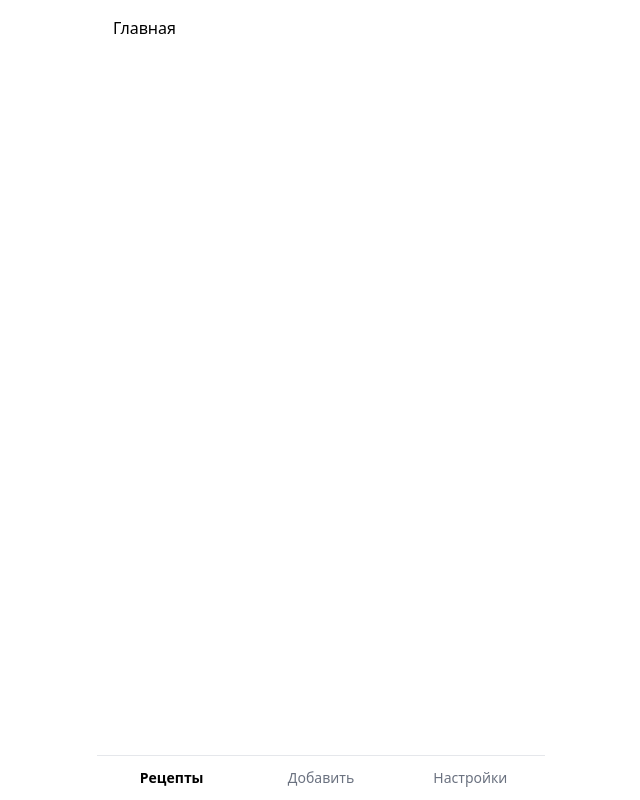
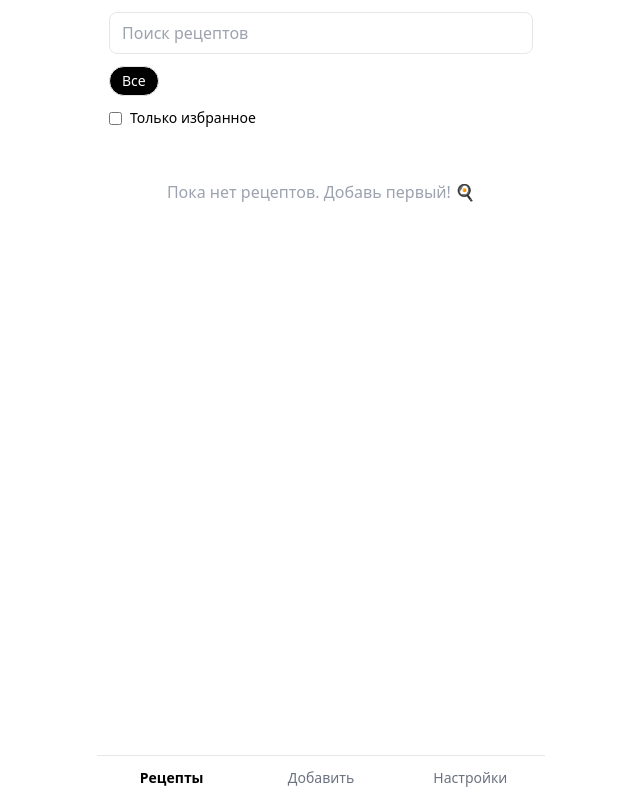
Before and after one commit to perprendiks/recipe-book, a React (Vite) app in the folder recipe-book/: page / in a window 1280 px wide. Shown: the whole page, without its empty margins (319-959 px from the left). Built offline with nearby package versions, Linux system fonts and the light colour scheme.

Commit message:
feat: главная — список, поиск, фильтры, избранное

```diff
--- a/recipe-book/src/pages/HomePage.tsx
+++ b/recipe-book/src/pages/HomePage.tsx
@@ -1,3 +1,48 @@
+import { useEffect, useMemo, useState } from 'react'
+import { getAllRecipes } from '../db/recipes'
+import { getCategories } from '../db/categories'
+import type { Recipe, Category } from '../db/types'
+import RecipeCard from '../components/RecipeCard'
+
 export default function HomePage() {
-  return <div className="p-4">Главная</div>
+  const [recipes, setRecipes] = useState<Recipe[]>([])
+  const [categories, setCategories] = useState<Category[]>([])
+  const [query, setQuery] = useState('')
+  const [cat, setCat] = useState<string>('')
+  const [favOnly, setFavOnly] = useState(false)
+
+  useEffect(() => {
+    getAllRecipes().then(setRecipes)
+    getCategories().then(setCategories)
+  }, [])
+
+  const filtered = useMemo(() => recipes.filter((r) =>
+    r.title.toLowerCase().includes(query.toLowerCase()) &&
+    (cat ? r.category === cat : true) &&
+    (favOnly ? r.isFavorite : true),
+  ), [recipes, query, cat, favOnly])
+
+  return (
+    <div className="p-3 flex flex-col gap-3">
+      <input
+        className="w-full border rounded-lg px-3 py-2"
+        placeholder="Поиск рецептов"
+        value={query}
+        onChange={(e) => setQuery(e.target.value)}
+      />
+      <div className="flex gap-2 overflow-x-auto">
+        <button onClick={() => setCat('')} className={`px-3 py-1 rounded-full border text-sm ${cat === '' ? 'bg-black text-white' : ''}`}>Все</button>
+        {categories.map((c) => (
+          <button key={c.id} onClick={() => setCat(c.name)} className={`px-3 py-1 rounded-full border text-sm whitespace-nowrap ${cat === c.name ? 'bg-black text-white' : ''}`}>{c.name}</button>
+        ))}
+      </div>
+      <label className="flex items-center gap-2 text-sm">
+        <input type="checkbox" checked={favOnly} onChange={(e) => setFavOnly(e.target.checked)} />
+        Только избранное
+      </label>
+      {filtered.length === 0
+        ? <p className="text-center text-gray-400 mt-10">Пока нет рецептов. Добавь первый! 🍳</p>
+        : <div className="grid grid-cols-2 gap-3">{filtered.map((r) => <RecipeCard key={r.id} recipe={r} />)}</div>}
+    </div>
+  )
 }
```
Also changed, not shown: 1 other file (tests, documents, lock files or other folders).
